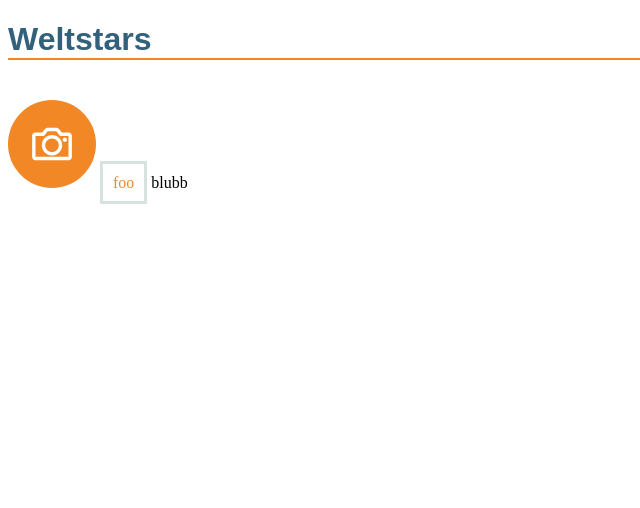
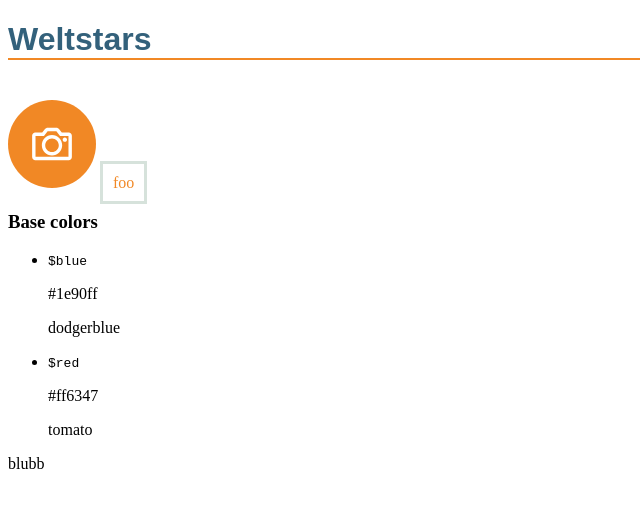
Before and after one commit to markusvogt/ws, a Jekyll site: the page built from index.html, in a window 1280 px wide. Shown: the top 508 px of the page, without its empty margins (0-640 px from the left). Built offline with Jekyll 4.4.1, drawn with Linux system fonts in a browser that asks for light colours.

Commit message:
Update index.html

```diff
--- a/index.html
+++ b/index.html
@@ -1,6 +1,25 @@
 ---
 layout: default
 title: Home
+colors:
+  - name: base colors
+    items:
+      - name: $white
+        hex: 'efefef'
+      - name: $black
+        hex: '000000'
+      - name: $light-grey
+        hex: 'cccccc'
+      - name: $my-blue
+        hex: '069'
+      - name: accents
+    items:
+      - name: $blue
+        hex: '1e90ff'
+        pretty: 'dodgerblue'
+      - name: $red
+        hex: 'ff6347'
+        pretty: 'tomato'
 ---
 
 <h1>Weltstars</h1>
@@ -10,3 +29,24 @@ title: Home
 <img src="{{ site.baseurl }}/src/img/camera.svg" alt="camera">
 
 <span class="box--is-framed">foo</span>
+
+<br>
+
+<section>
+    {% for group in page.colors %}
+    <div>
+        <h3>{{ group.name | capitalize }}</h3>
+        <ul>
+            {% for item in group.items %}
+            <li>
+                <div style="background:#{{ item.hex }}"></div>
+                <p><code>{{ item.name }}</code></p>
+                {% if item.hex %}<p>#{{ item.hex }}</p>{% endif %}
+                {% if item.pretty %}<p>{{ item.pretty }}</p>{% endif %}
+                {% if item.rgb %}<p>{{ item.rgb }}</p>{% endif %}
+            </li>
+            {% endfor %}
+        </ul>
+    </div>
+    {% endfor %}
+</section>
```
